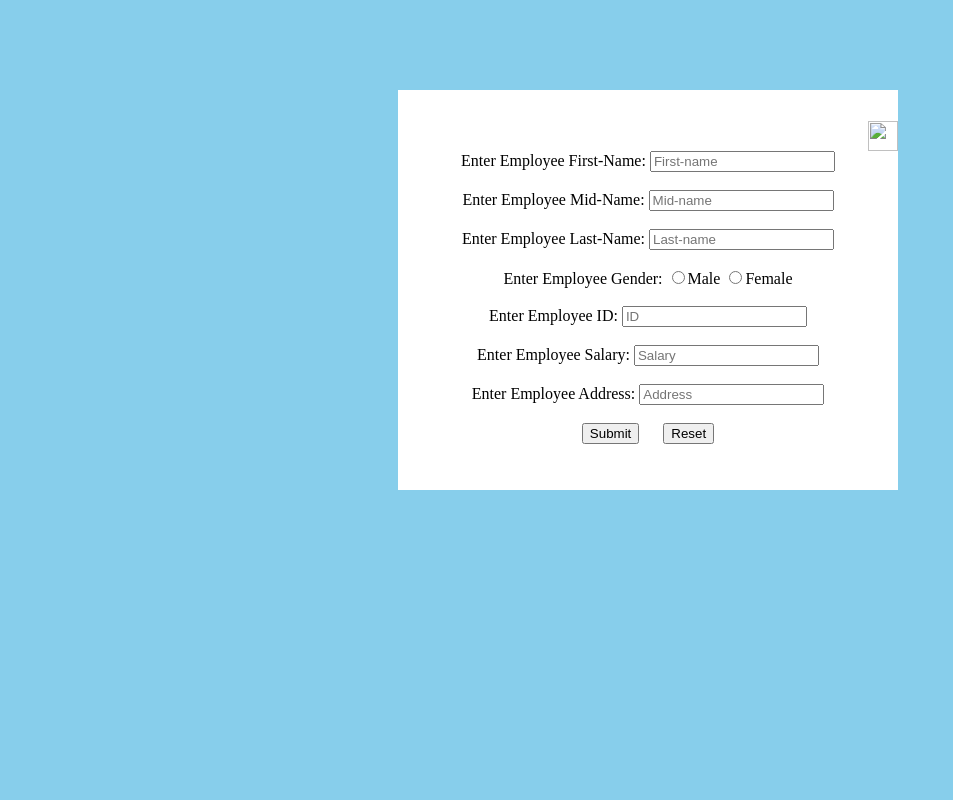
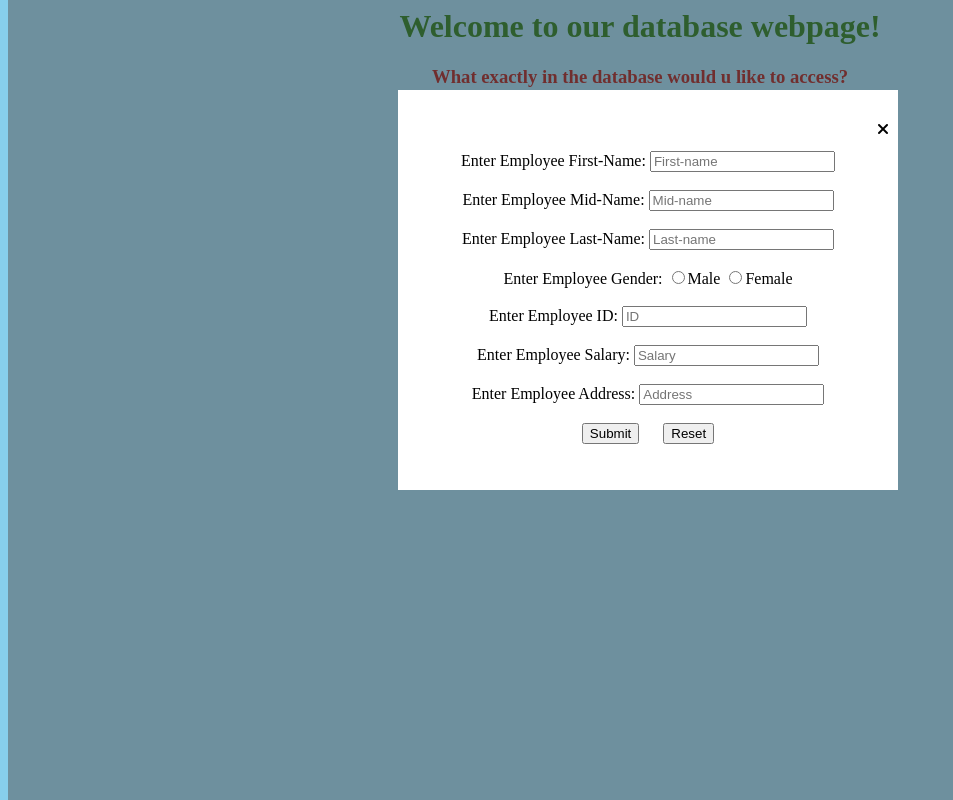
Before and after one commit to vismitap/database_proj_companyDB, a plain HTML site: page index.html in a window 1280 px wide. Both pictures are taken after a click on the link "Employee". Shown: the whole page, without its empty margins (0-953 px from the left). Drawn offline with Linux system fonts and the light colour scheme.

Commit message:
Icon for close

```diff
--- a/index.css
+++ b/index.css
@@ -19,7 +19,7 @@
  .bg-modal {
  	width: 100%;
  	height: 100%;
- 	background-color: skyblue;
+ 	background-color: rgba(88, 88, 88, 0.52);
  	opacity: 1;
  	position: absolute;
  	top: 0;
--- a/index.html
+++ b/index.html
@@ -1,7 +1,7 @@
 <html>
     <head><title>Database</title></head>
     <link href="index.css" rel="stylesheet" type="text/css">
-
+    <script src="https://kit.fontawesome.com/c7bc77920e.js" crossorigin="anonymous"></script>
     <body>
             <div><center><h1 style="color:darkgreen">Welcome to our database webpage!</h1>
         <h3 style="color: darkred">What exactly in the database would u like to access?</h3>
@@ -17,7 +17,7 @@
 
        <div class="bg-modal" id="m1">
         <div class="modal-content">
-            <img src="close.jpg" class="close" id="c1" style="height: 30px; width: 30px">
+            <i class="close fas fa-times" id="c1" style="height: 30px; width: 30px" ></i>
 
            <form>
              <label>Enter Employee First-Name: </label> <input type="text" placeholder="First-name"><br><br>
@@ -38,7 +38,7 @@
 
           <div class="bg-modal" id="m2">
         <div class="modal-content">
-            <img src="close.jpg" class="close" id="c2" style="height: 30px; width: 30px">
+            <i class="close fas fa-times" id="c2" style="height: 30px; width: 30px" id="c2" style="height: 30px; width: 30px"></i>
             <form id="project.html">
              <label>Enter Project Name: </label> <input type="text" placeholder="Project-Name"><br><br>
              <label>Enter Project Number: </label><input type="number" placeholder="Project-Number"> <br><br>
@@ -52,7 +52,7 @@
 
           <div class="bg-modal" id="m3">
         <div class="modal-content">
-            <img src="close.jpg" class="close" id="c3" style="height: 30px; width: 30px">
+            <i class="close fas fa-times" id="c3" style="height: 30px; width: 30px" id="c3" style="height: 30px; width: 30px"></i>
              <form>
              <label>Enter Dependent Name: </label> <input type="text" placeholder="Name"><br><br>
               <label>Enter Employee Gender:   </label><input type="radio"  name="1"><label>Male</label>
@@ -70,7 +70,7 @@
 
         <div class="bg-modal" id="m4">
         <div class="modal-content">
-            <img src="close.jpg" class="close" id="c4" style="height: 30px; width: 30px">
+            <i class="close fas fa-times" id="c4" style="height: 30px; width: 30px" id="c4" style="height: 30px; width: 30px"></i>
              <form id="manager.html">
              <label>Enter Manager Name: </label> <input type="text" placeholder="Name"><br><br>
               <label>Enter Employee Gender:   </label><input type="radio"  name="1"><label>Male</label>
@@ -91,7 +91,7 @@
 
          <div class="bg-modal" id="m5">
         <div class="modal-content">
-            <img src="close.jpg" class="close" id="c5" style="height: 30px; width: 30px">
+            <i class="close fas fa-times" id="c5" style="height: 30px; width: 30px" id="c5" style="height: 30px; width: 30px"></i>
               <form id="department.html">
              <label>Enter Department Name: </label> <input type="text" placeholder="Name"><br><br>
              <label>Enter Department Location: </label><input type="text" placeholder="Gender"> <br><br>
```
